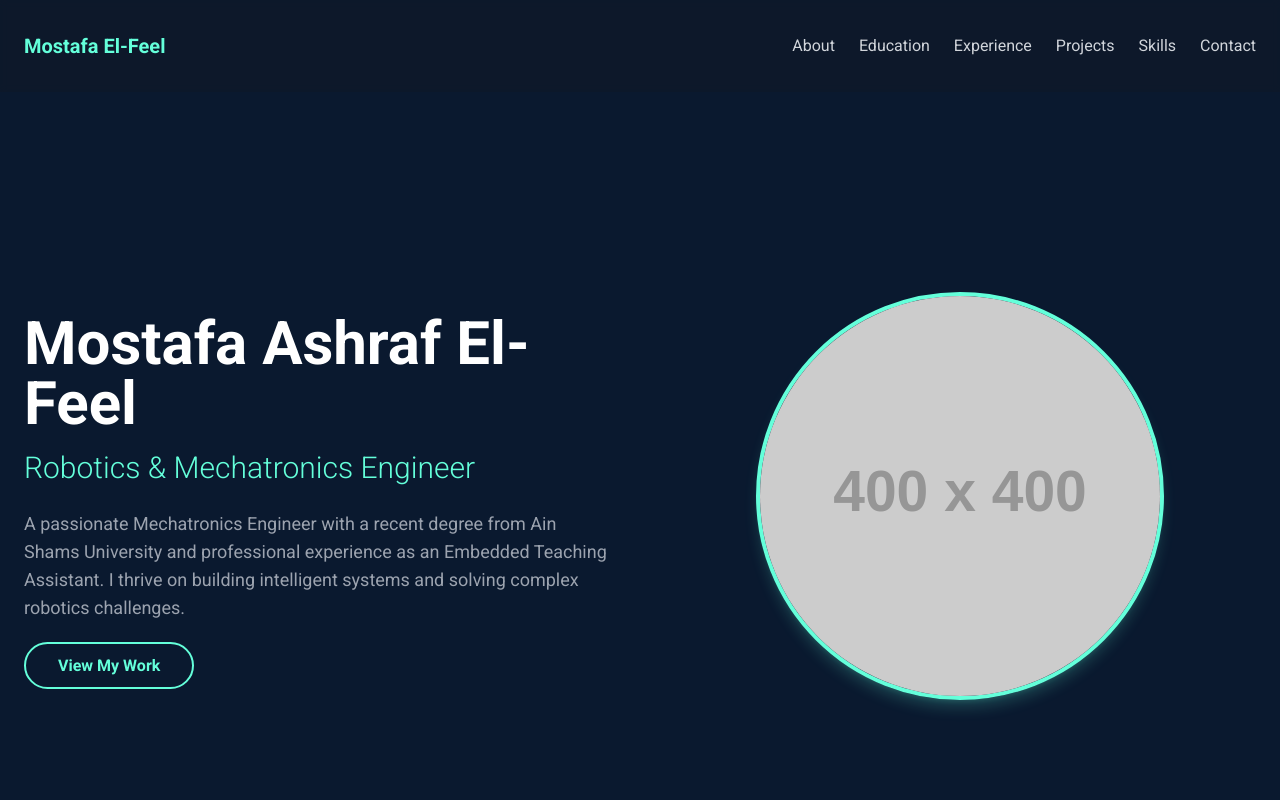
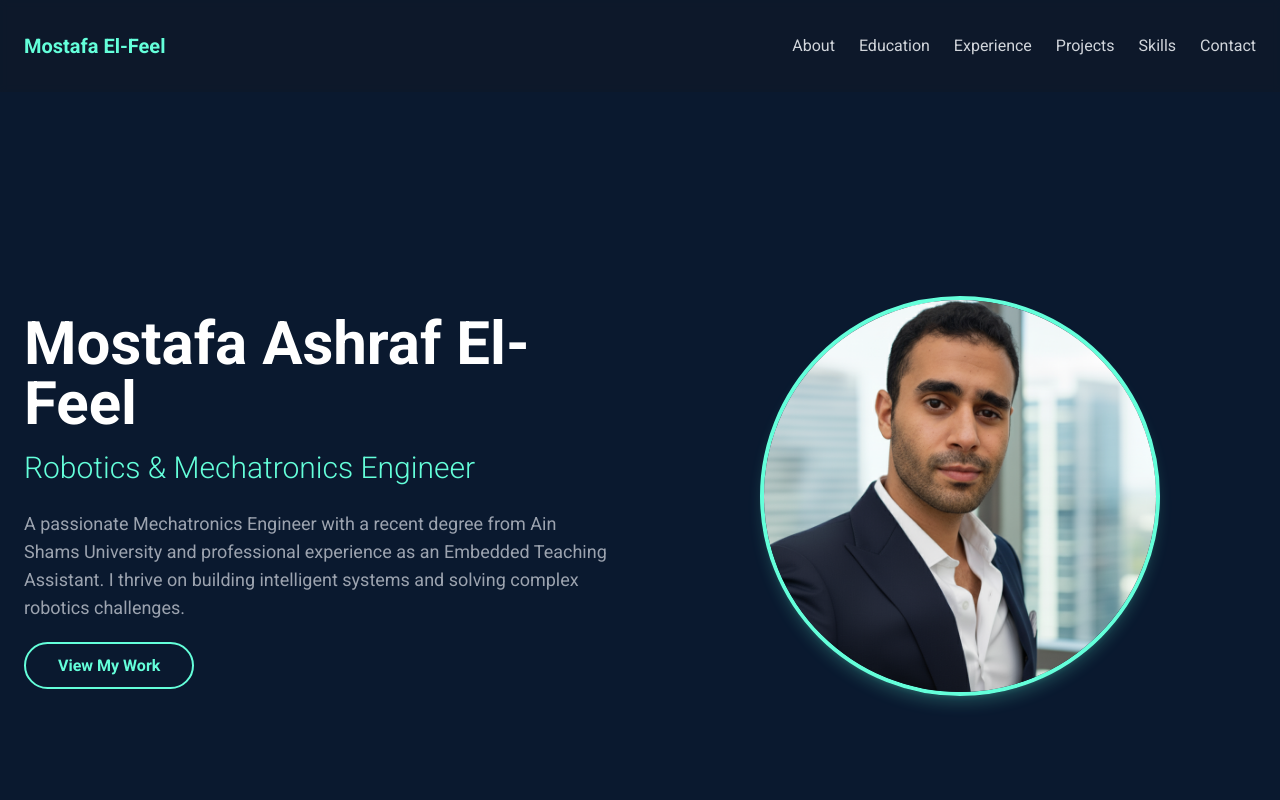
Before and after one commit to MostafaELFEEL/MostafaELFEEL.github.io, a plain HTML site: page index.html in a window 1280 px wide. Shown: the top 800 px of the page. Drawn offline with nearby package versions, Linux system fonts and the light colour scheme; placeholder pictures from the web are drawn by us.

Commit message:
UpdateedPortfolioPicture

```diff
--- a/index.html
+++ b/index.html
@@ -100,7 +100,7 @@
                     <a href="https://github.com/MostafaELFEEL" target="_blank" rel="noopener noreferrer" class="bg-transparent border-2 border-[#64ffda] text-[#64ffda] py-3 px-8 rounded-full font-bold hover:bg-[#64ffda] hover:text-gray-900 transition duration-300">View My Work</a>
                 </div>
                 <div class="flex justify-center card-enter" style="transition-delay: 150ms;">
-                    <img src="https://placehold.co/400x400/0a192f/64ffda?text=M.E." alt="Mostafa El-Feel Professional Photo" class="rounded-full border-4 border-[#64ffda] shadow-lg shadow-[#64ffda]/20">
+                    <img src="assets/07112025.png" alt="Mostafa El-Feel Professional Photo" class="rounded-full border-4 border-[#64ffda] shadow-lg shadow-[#64ffda]/20 w-[400px] h-[400px] object-cover">
                 </div>
             </div>
         </section>
```
Also changed, not shown: assets/07112025.png (added).
